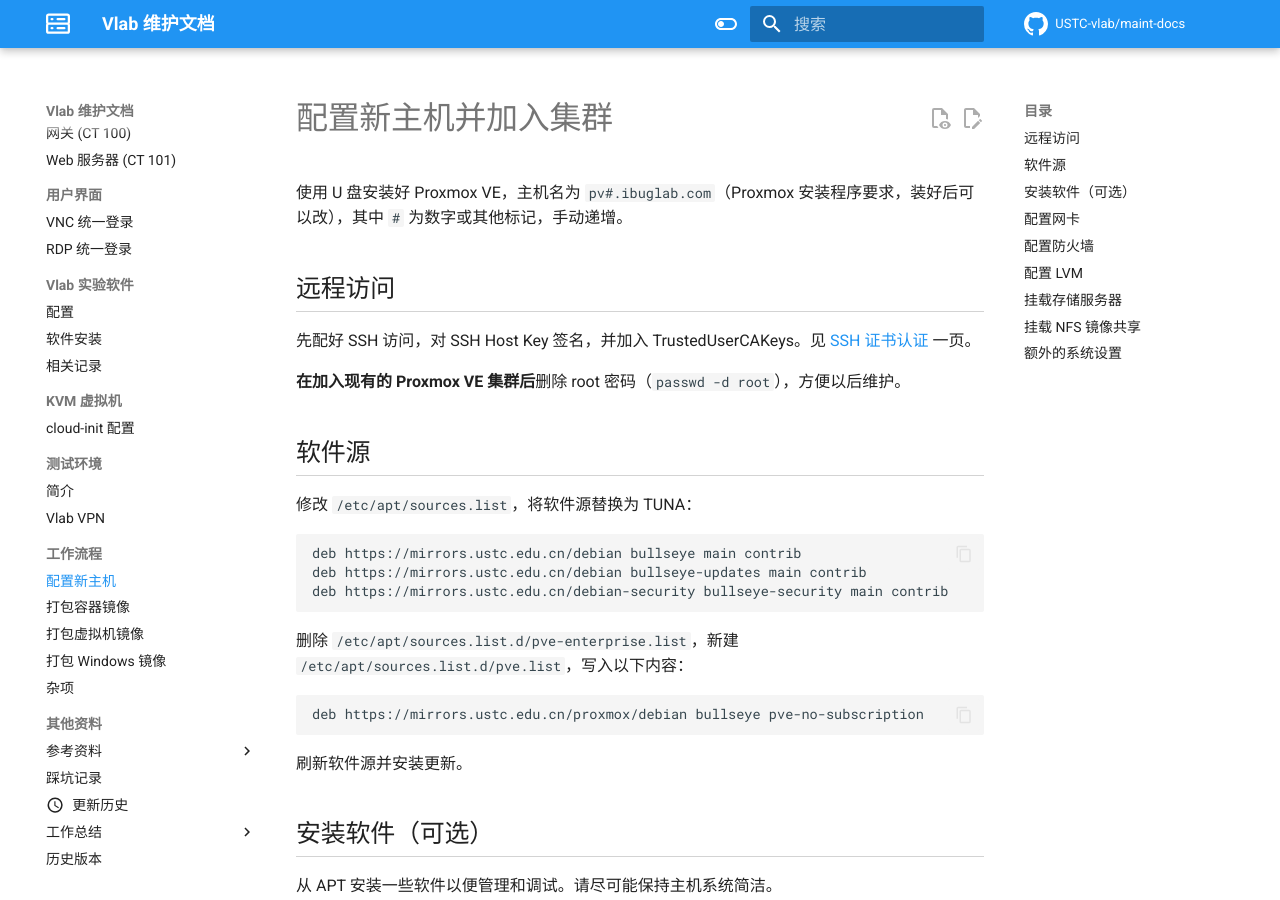
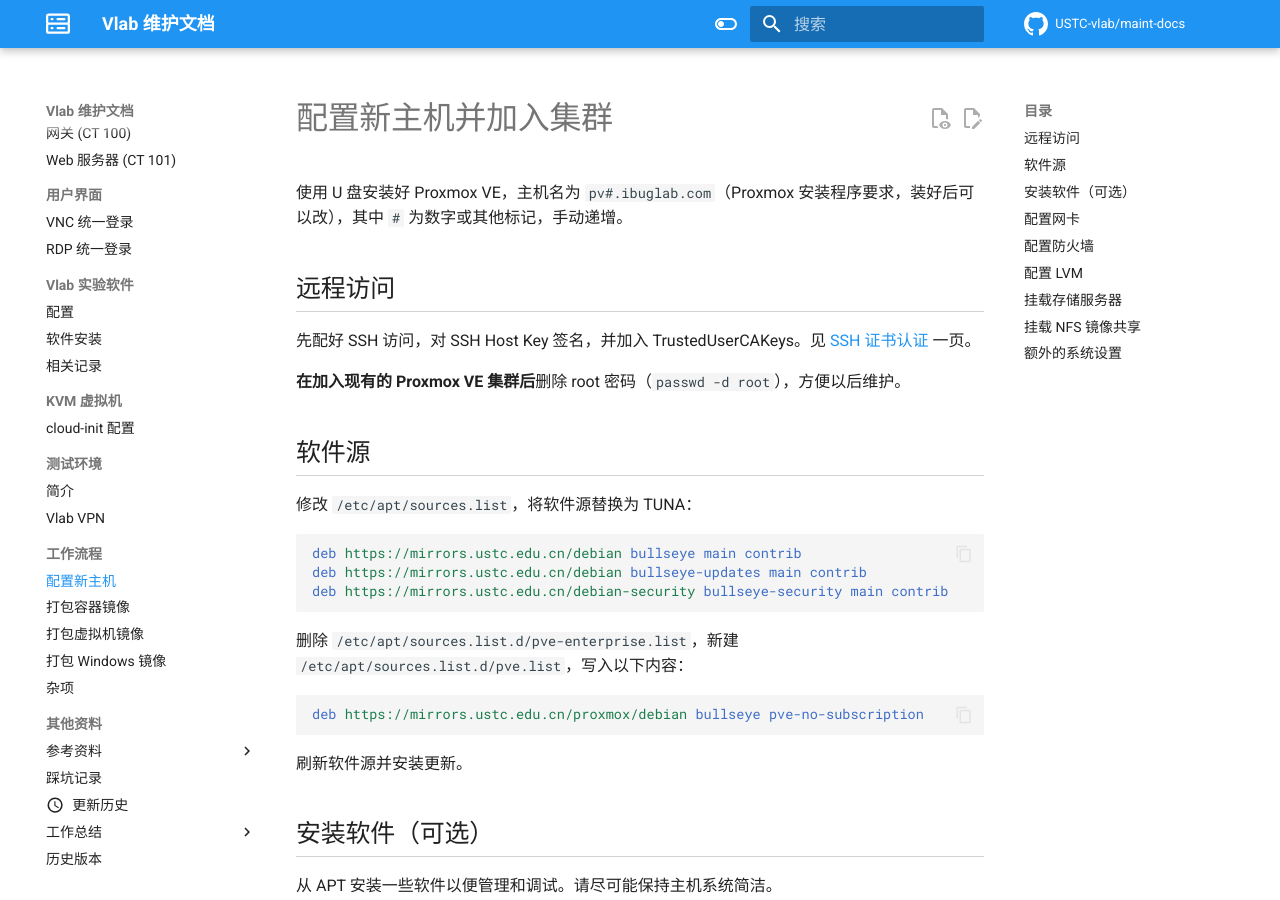
Before and after one commit to USTC-vlab/maint-docs, an MkDocs documentation site: the page built from docs/workflow/new-host.md, in a window 1280 px wide and 900 px high. Built offline with MkDocs 1.6.1 and Material for MkDocs 9.7.7, drawn with Linux system fonts in a browser that asks for light colours; comment, search, counter and statistics services are not loaded; some of the changed text lies outside the part shown.

````diff
--- a/docs/workflow/new-host.md
+++ b/docs/workflow/new-host.md
@@ -12,7 +12,7 @@
 
 修改 `/etc/apt/sources.list`，将软件源替换为 TUNA：
 
-```
+```debsources
 deb https://mirrors.ustc.edu.cn/debian bullseye main contrib
 deb https://mirrors.ustc.edu.cn/debian bullseye-updates main contrib
 deb https://mirrors.ustc.edu.cn/debian-security bullseye-security main contrib
@@ -20,7 +20,7 @@ deb https://mirrors.ustc.edu.cn/debian-security bullseye-security main contrib
 
 删除 `/etc/apt/sources.list.d/pve-enterprise.list`，新建 `/etc/apt/sources.list.d/pve.list`，写入以下内容：
 
-```
+```debsources
 deb https://mirrors.ustc.edu.cn/proxmox/debian bullseye pve-no-subscription
 ```
 
@@ -96,7 +96,7 @@ iscsiadm -m node -T iqn.2015-11.com.hpe:storage.msa1050.1840436ed4 -p 10.0.0.200
 
 挂载 NFS 共享所用的 `/etc/fstab` 条目：
 
-```
+```shell
 10.0.0.1:/var/lib/vz /mnt/vz nfs rw,async,hard,intr,noexec 0 0
 ```
 
````
Also changed, not shown: docs/changelog.md (+4 -0 lines).
